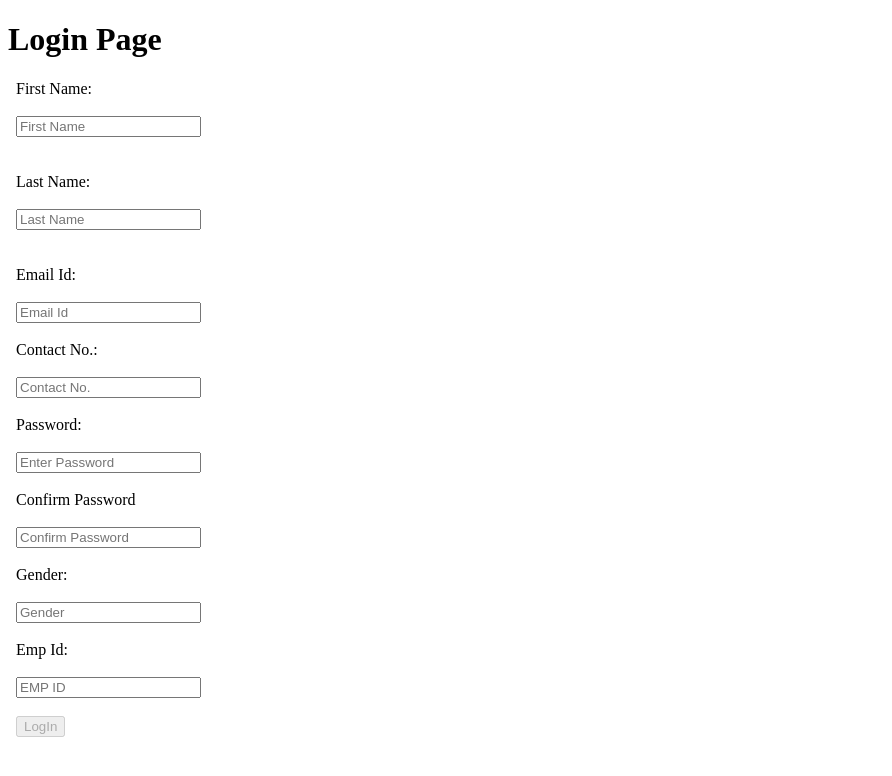
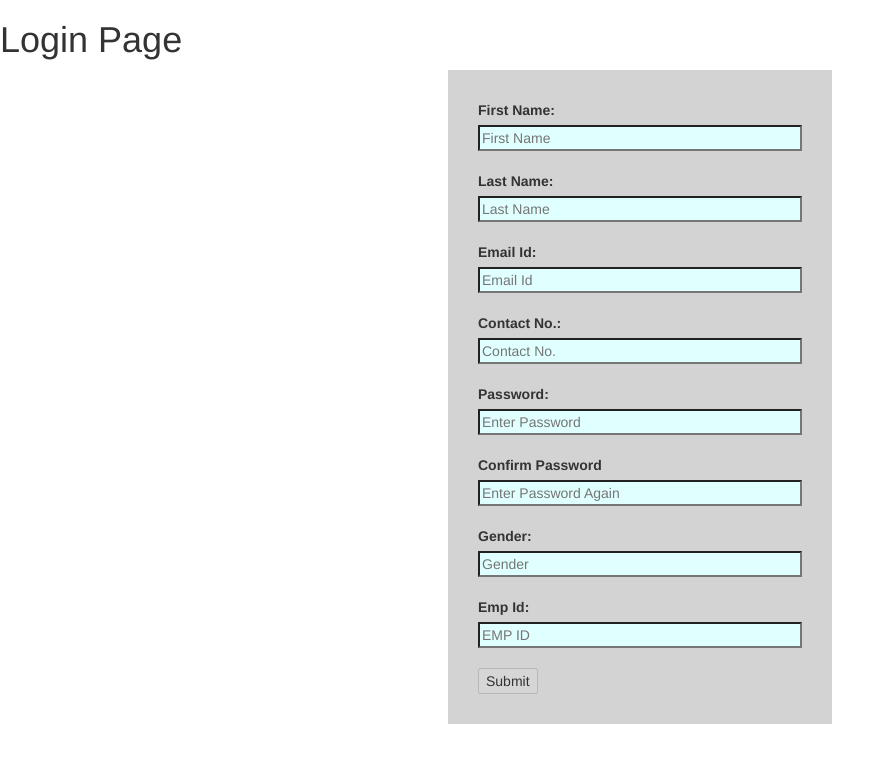
Before and after one commit to rohit-goel/Loginform, an Angular app: page / in a window 1280 px wide. Shown: the top 776 px of the page, without its empty margins (0-892 px from the left). Built offline with nearby package versions, Linux system fonts and the light colour scheme.

Commit message:
7th commit

```diff
--- a/src/app/editformdata/editformdata.component.css
+++ b/src/app/editformdata/editformdata.component.css
@@ -1,5 +1,20 @@
 .invalidity{
+    color: red;
     background-color: lightpink;
-    color: red;
     padding: 10px;
+
 }
+
+.form{
+    background-color: lightgrey;
+    margin-left: 35%;
+    width: 30%;
+    margin-bottom: 100px;
+    padding: 30px;
+
+}
+
+.imputfield{
+    width: 100%;
+    background-color: lightcyan;
+}
--- a/src/app/editformdata/editformdata.component.html
+++ b/src/app/editformdata/editformdata.component.html
@@ -7,88 +7,66 @@
 <body>
 
 
-  <form [formGroup]="loginForm" (ng-submit)="loginform()">
+  <form [formGroup]="loginForm" (ngSubmit)="loginform()">
+    <div class="form">
     <label>
       First Name:
+    </label><br />
+      <input class="imputfield" type="text" placeholder="First Name" formControlName="firstname">
+      <div class="invalidity" *ngIf="loginForm.controls['firstname'].touched && !loginForm.controls['firstname'].valid">Please Enter the First Name having at least two alphabets.</div>
       <br />
       <br />
-      <div>
-        <div>
-          <input type="text" placeholder="First Name" formControlName="firstname">
-        </div>
-        <div>
-          <span class="invalidity" *ngIf="loginForm.controls['firstname'].touched && !loginForm.controls['firstname'].valid">Please Enter the First Name</span>
-        </div>
-      </div>
-    </label>
-    <br />
-    <br />
     <label>
       Last Name:
+      </label><br />
+      <input class="imputfield" type="text" placeholder="Last Name" formControlName="lastname">
+      <div class="invalidity" *ngIf="loginForm.controls['lastname'].touched && !loginForm.controls['lastname'].valid">Please Enter Valid Name having at least 4 alphabets</div>
       <br />
       <br />
-      <input type="text" placeholder="Last Name" formControlName="lastname">
-      <div>
-        <span *ngIf="loginForm.controls['lastname'].touched && !loginForm.controls['lastname'].valid">Please Enter Valid Name</span>
-      </div>
-    </label>
-    <br />
-    <br />
-    <label>
+      <label>
       Email Id:
+      </label><br />
+      <input class="imputfield" type="text" placeholder="Email Id" formControlName="emailid">
+      <div class="invalidity" *ngIf="loginForm.controls['emailid'].touched && !loginForm.controls['emailid'].valid">Invalid Email</div>
       <br />
       <br />
-      <input type="text" placeholder="Email Id" formControlName="emailid">
-      <span *ngIf="loginForm.controls['emailid'].touched && !loginForm.controls['emailid'].valid">Invalid Email</span>
-    </label>
-    <br />
-    <br />
     <label>
       Contact No.:
+      </label><br />
+      <input class="imputfield" type="text" placeholder="Contact No." formControlName="contact">
+      <div class="invalidity" *ngIf="loginForm.controls['contact'].touched && !loginForm.controls['contact'].valid">Invalid Contact Number</div>
       <br />
       <br />
-      <input type="text" placeholder="Contact No." formControlName="contact">
-      <span *ngIf="loginForm.controls['contact'].touched && !loginForm.controls['contact'].valid">Invalid Contact Number</span>
-    </label>
-    <br />
-    <br />
     <label>
       Password:
+      </label><br />
+      <input class="imputfield" type="password" placeholder="Enter Password" formControlName="password">
+      <div class="invalidity" *ngIf="loginForm.controls['password'].touched && !loginForm.controls['password'].valid">Invalid Password</div>
       <br />
       <br />
-      <input type="password" placeholder="Enter Password" formControlName="password">
-      <span *ngIf="loginForm.controls['password'].touched && !loginForm.controls['password'].valid">Inavalid Password</span>
-    </label>
-    <br />
-    <br />
     <label>
       Confirm Password
+      </label><br />
+      <input class="imputfield" type="password" placeholder="Enter Password Again" (keyup)="password_confirmation()" formControlName="confirmpassword">
+      <div class="invalidity" *ngIf="loginForm.controls['confirmpassword'].touched && !loginForm.controls['confirmpassword'].value !== !loginForm.controls['password'].value">Please enter same password</div>
       <br />
       <br />
-      <input type="password" placeholder="Confirm Password" (keyup)="password_confirmation()" formControlName="confirmpassword">
-      <span *ngIf="loginForm.controls['confirmpassword'].touched && !loginForm.controls['confirmpassword'].value !== !loginForm.controls['password'].value">Enter Password Again</span>
-    </label>
-    <br />
-    <br />
     <label>
       Gender:
+      </label><br />
+      <input class="imputfield" type="text" placeholder="Gender" formControlName="gender">
+      <div class="invalidity" *ngIf="loginForm.controls['gender'].touched && !loginForm.controls['gender'].valid">Enter gender as: M/F/O</div>
       <br />
       <br />
-      <input type="text" placeholder="Gender" formControlName="gender">
-      <span *ngIf="!loginForm.controls['gender'].valid"></span>
-    </label>
-    <br />
-    <br />
     <label>
       Emp Id:
+      </label><br />
+      <input class="imputfield" type="text" placeholder="EMP ID" formControlName="empid">
+      <div class="invalidity" *ngIf="loginForm.controls['empid'].touched && !loginForm.controls['empid'].valid">Enter Valid Employee id</div>
       <br />
       <br />
-      <input type="text" placeholder="EMP ID" formControlName="empid">
-      <span *ngIf="loginForm.controls['empid'].touched && !loginForm.controls['empid'].valid">Enter Valid Employee id</span>
-    </label>
-    <br />
-    <br />
-    <button type="submit" [disabled]="!loginForm.valid"  >LogIn</button>
+    <input type="submit" [disabled]="!loginForm.valid">
+  </div>
   </form>
 </body>
 
--- a/src/app/editformdata/editformdata.component.ts
+++ b/src/app/editformdata/editformdata.component.ts
@@ -11,6 +11,7 @@ import { FormserviceService } from '../formservice.service';
 export class EditformdataComponent implements OnInit {
   loginForm: FormGroup
   data;
+  passwordvalidation="";
   password_confirmation() {
     if (this.loginForm.value.password !== this.loginForm.value.confirmpassword) {
     }
@@ -28,16 +29,23 @@ export class EditformdataComponent implements OnInit {
     this.loginForm = new FormGroup({
       firstname: new FormControl('', [Validators.required, Validators.pattern('[a-zA-Z ]*'),Validators.minLength(2)]),
       lastname: new FormControl('', [Validators.required, Validators.pattern('[a-zA-Z ]*'),Validators.minLength(4)]),
-      emailid: new FormControl('', [Validators.required, Validators.email]),
+      emailid: new FormControl('', [Validators.required, Validators.email,Validators.pattern('^[_a-z0-9]+(\.[_a-z0-9]+)*@[a-z0-9-]+(\.[a-z0-9-]+)*(\.[a-z]{2,4})$')]),
       contact: new FormControl('', [Validators.required, Validators.minLength(10), Validators.maxLength(10), Validators.pattern('[0-9]*')]),
-      password: new FormControl('', [Validators.required, Validators.minLength(8), Validators.maxLength(20),Validators.pattern('[a-zA-Z]*')]),
+      password: new FormControl('', [Validators.required, Validators.minLength(8), Validators.maxLength(20),Validators.pattern('')]),
       gender: new FormControl('', [Validators.required, Validators.pattern('[a-zA-Z ]*')]),
-      confirmpassword: new FormControl('', [Validators.required, Validators.minLength(8), Validators.maxLength(20)]),
+      confirmpassword: new FormControl('', [Validators.required]),
       empid: new FormControl('', [Validators.required, Validators.minLength(4), Validators.maxLength(4)])
     });
 
   }
   ngOnInit() {
+    if(this.routes.url=='/editdata') {
+      this.loginForm.patchValue
+      {
+
+      }
+
+    }
   }
 
 }
--- a/src/app/viewformdata/viewformdata.component.ts
+++ b/src/app/viewformdata/viewformdata.component.ts
@@ -7,6 +7,7 @@ import { FormserviceService } from '../formservice.service';
   templateUrl: './viewformdata.component.html',
   styleUrls: ['./viewformdata.component.css']
 })
+
 export class ViewformdataComponent implements OnInit {
   show;
   constructor( private formservice:FormserviceService,private routes:Router) {
--- a/src/index.html
+++ b/src/index.html
@@ -7,6 +7,8 @@
 
   <meta name="viewport" content="width=device-width, initial-scale=1">
   <link rel="icon" type="image/x-icon" href="favicon.ico">
+  <link rel="stylesheet" href="https://maxcdn.bootstrapcdn.com/bootstrap/3.3.7/css/bootstrap.min.css">
+
 </head>
 <body>
   <app-root></app-root>
```
